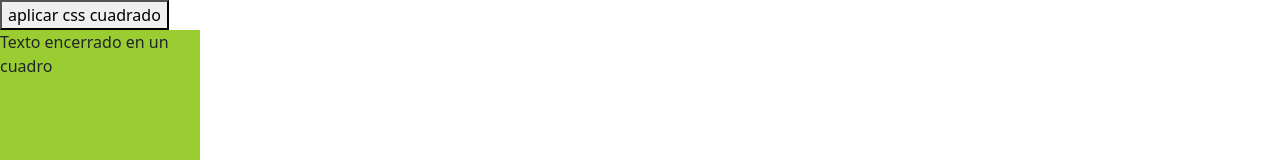
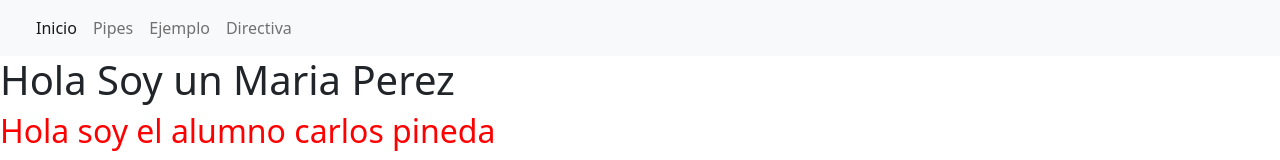
Before and after one commit to Katamus/holaMundo, an Angular app: page / in a window 1280 px wide. Shown: the top 160 px of the page. Built offline with nearby package versions, Linux system fonts and the light colour scheme.

Commit message:
62. menu con routerlink

```diff
--- a/src/app/app-routing.module.ts
+++ b/src/app/app-routing.module.ts
@@ -7,11 +7,11 @@ import { PipesComponent } from './pipes/pipes.component';
 import { TitulosComponent } from './titulos/titulos.component';
 
 const routes: Routes = [
-  { path: '', component: DirectivaComponent},
+  { path: '', component: TitulosComponent},
+  { path: 'directiva', component: DirectivaComponent},
   { path: 'ejemplo', component: EjemploComponent },
   { path: 'pipes', component: PipesComponent },
-  { path: "eventos", component : TitulosComponent},
-  { path: "**", component : Pagina404Component}
+  { path: "eventos", component : TitulosComponent}
 ];
 
 @NgModule({
--- a/src/app/app.component.html
+++ b/src/app/app.component.html
@@ -1 +1,2 @@
+<app-encabezado></app-encabezado>
 <router-outlet></router-outlet>
--- a/src/app/app.module.ts
+++ b/src/app/app.module.ts
@@ -10,6 +10,7 @@ import { EjemploComponent } from './ejemplo/ejemplo.component';
 import { PipesComponent } from './pipes/pipes.component';
 import { TextolargoPipe } from './textolargo.pipe';
 import { Pagina404Component } from './pagina404/pagina404.component';
+import { EncabezadoComponent } from './encabezado/encabezado.component';
 @NgModule({
   declarations: [
     AppComponent,
@@ -18,7 +19,8 @@ import { Pagina404Component } from './pagina404/pagina404.component';
     EjemploComponent,
     PipesComponent,
     TextolargoPipe,
-    Pagina404Component
+    Pagina404Component,
+    EncabezadoComponent
   ],
   imports: [
     BrowserModule,
--- /dev/null
+++ b/src/app/encabezado/encabezado.component.html
@@ -0,0 +1,13 @@
+<nav class="navbar navbar-expand-lg navbar-light bg-light">
+    <div class="container-fluid">
+      <a class="navbar-brand" href="#"></a>
+      <button class="navbar-toggler" type="button" data-bs-toggle="collapse" data-bs-target="#navbarNavAltMarkup" aria-controls="navbarNavAltMarkup" aria-expanded="false" aria-label="Toggle navigation">
+        <span class="navbar-toggler-icon"></span>
+      </button>
+      <div class="collapse navbar-collapse" id="navbarNavAltMarkup">
+        <div class="navbar-nav"  *ngFor="let item of menu">
+            <a  class="nav-link " [ngClass]= "{'active': item.activo}" (click)="activar(item.id)" routerLink="{{item.ruta}}" aria-current="page">{{item.nombre}}</a>
+        </div>
+    </div>
+  </div>
+</nav>
--- /dev/null
+++ b/src/app/encabezado/encabezado.component.ts
@@ -0,0 +1,61 @@
+import { Component, OnInit } from '@angular/core';
+
+interface itenMenu{
+  ruta:string,
+  nombre:string,
+  estado:boolean,
+  activo:boolean,
+  id:number
+}
+
+@Component({
+  selector: 'app-encabezado',
+  templateUrl: './encabezado.component.html',
+  styleUrls: ['./encabezado.component.scss']
+})
+
+export class EncabezadoComponent implements OnInit {
+
+  menu:Array<itenMenu>=[{
+    activo: true,
+    estado:true,
+    nombre:"Inicio",
+    id:1,
+    ruta:"/"
+  },{
+    activo: false,
+    estado:true,
+    nombre:"Pipes",
+    id:3,
+    ruta:"/pipes"
+  },{
+    activo: false,
+    estado:true,
+    nombre:"Ejemplo",
+    id:2,
+    ruta:"/ejemplo"
+  },{
+    activo: false,
+    estado:true,
+    nombre:"Directiva",
+    id:4,
+    ruta:"/directiva"
+  }
+];
+
+  constructor() { }
+
+  ngOnInit(): void {
+  }
+
+  activar(id:number){
+    this.menu.forEach(item => {
+      if(item.id == id){
+        item.activo = true;
+      }else{
+        item.activo = false;
+      }
+    });
+  }
+
+}
```
Also changed, not shown: src/app/encabezado/encabezado.component.scss (added), 1 other file (tests, documents, lock files or other folders).
